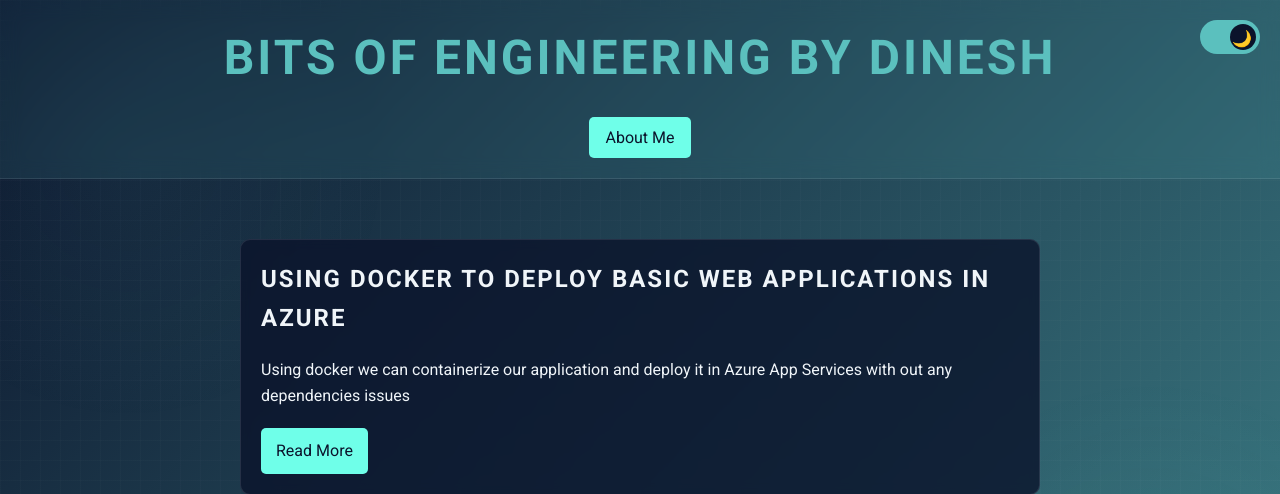
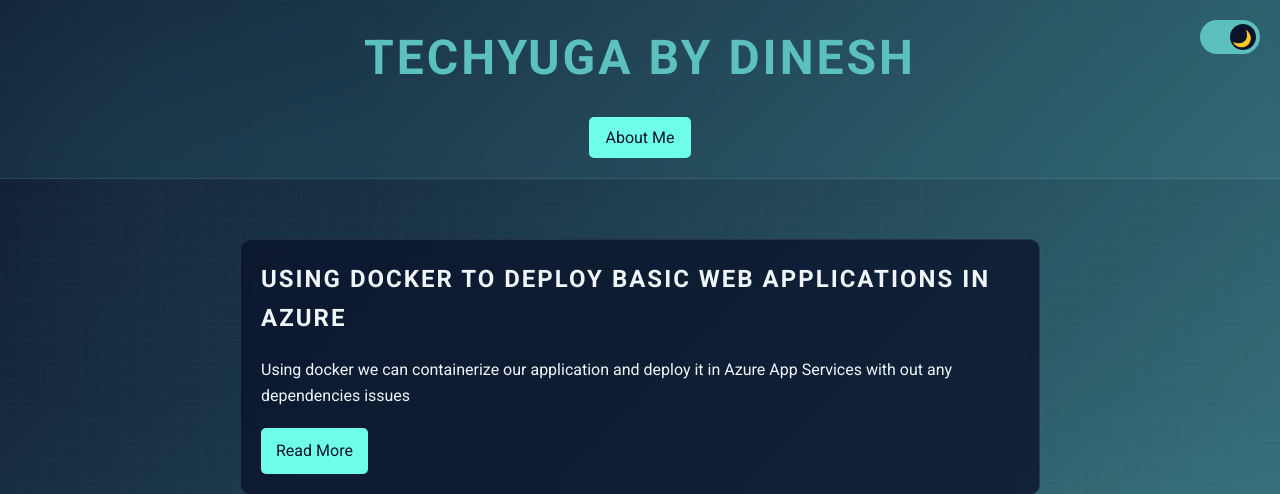
Before and after one commit to dinesh-coderepo/blogsite, a Flask app: page / in a window 1280 px wide. Shown: the top 494 px of the page. Run offline with Flask 3, Linux system fonts and the light colour scheme.

Commit message:
Changed blog title to TechYuga

```diff
--- a/src/templates/index_blog.html
+++ b/src/templates/index_blog.html
@@ -3,7 +3,7 @@
 <head>
     <meta charset="UTF-8">
     <meta name="viewport" content="width=device-width, initial-scale=1.0">
-    <title>Bits & Builds</title>
+    <title>TechYuga</title>
     <link href="https://fonts.googleapis.com/css2?family=Roboto:wght@300;400;700&display=swap" rel="stylesheet">
     <style>
         :root {
@@ -263,7 +263,7 @@
     </div>
 
     <header>
-        <h1>Bits of Engineering by Dinesh</h1>
+        <h1>TechYuga by Dinesh</h1>
         <nav>
             <a href="{{ url_for('about') }}">About Me</a>
         </nav>
```
